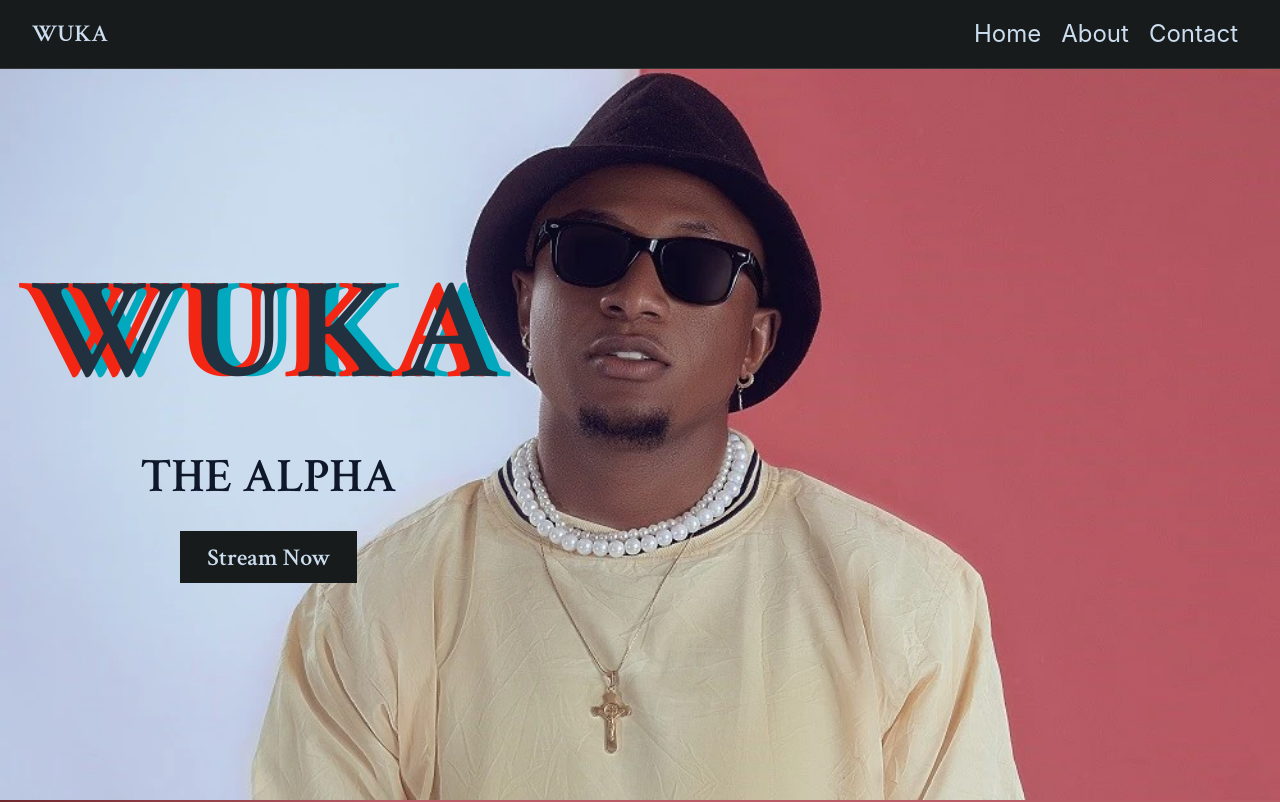
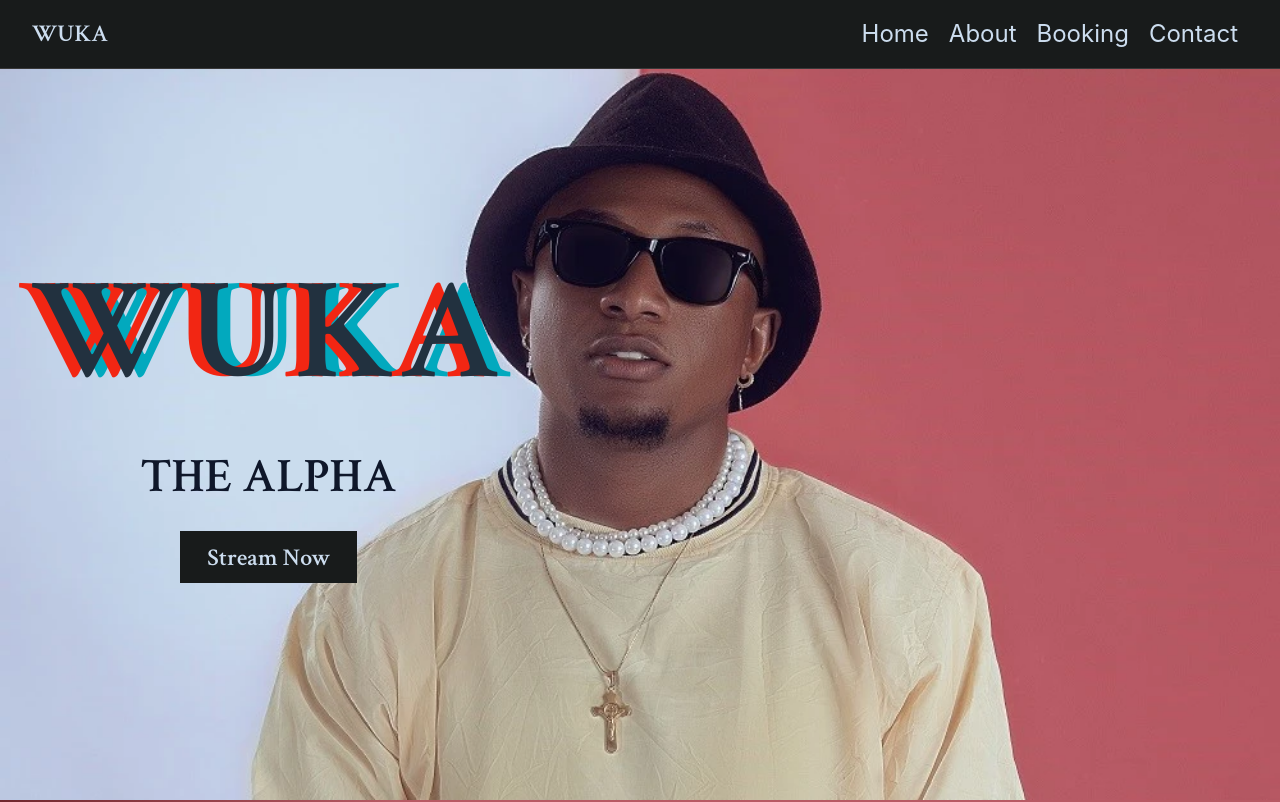
Before and after one commit to Thebuilderekes/wuka-react-app, a React (Vite) app: page / in a window 1280 px wide. Shown: the top 802 px of the page. Built offline with nearby package versions, Linux system fonts and the light colour scheme.

Commit message:
added booking nav link

```diff
--- a/src/components/Booking/Booking.jsx
+++ b/src/components/Booking/Booking.jsx
@@ -20,13 +20,13 @@ function CalendarDemo() {
 	const opacityProgress = useTransform(scrollYProgress, [0, 1], [0.6, 1]);
 
   return (
-    <Section className="booking-tour-container">
+    <Section className="booking" id="booking">
     <motion.div
     className="footer-text__container booking-container"
     ref={ref}
     style={{ scale: scaleProgress, opacity: opacityProgress }}
   >
-    <Article>
+    <Article >
    <h2 className="text-red-300">Booking and tours</h2>
     <Calendar
       mode="single"
@@ -59,9 +59,6 @@ const Article = styled.article`
  display: flex;
  justify-content: space-between;
  background-color: var(--grey-color);
- /* box-shadow: 0px 4px 5px 0px rgba(102,95,95,0.75);
--webkit-box-shadow: 0px 4px 5px 0px rgba(102,95,95,0.75);
--moz-box-shadow: 0px 4px 5px 0px rgba(102,95,95,0.75);  */
 -webkit-box-shadow: rgba(0, 0, 0, 0.3) 0 1px 3px;
   -moz-box-shadow: rgba(0,0,0,0.3) 0 1px 3px;
   box-shadow: rgba(0, 0, 0, 0.3) 0 1px 3px;
--- a/src/components/NavigationMenu/Navigation.jsx
+++ b/src/components/NavigationMenu/Navigation.jsx
@@ -63,6 +63,14 @@ export default function Navigation() {
 										About
 									</a>
 								</li>
+								<li>
+								<a
+									className="desktop-navLink"
+									href="#booking"
+								>
+							   Booking
+								</a>
+							</li>
 
 								<li>
 									<a className="desktop-navLink" href="#footer">
@@ -101,13 +109,21 @@ export default function Navigation() {
 							</li>
 
 							<li>
-								{" "}
 								<a
 									className="mobile-navLink"
 									onClick={handleMenu}
 									href="#about"
 								>
 									About
+								</a>
+							</li>
+							<li>
+								<a
+									className="mobile-navLink"
+									onClick={handleMenu}
+									href="#booking"
+								>
+							   Booking
 								</a>
 							</li>
 
@@ -183,7 +199,6 @@ const Header = styled.div`
 					list-style: none;
 					.desktop-navLink {
 						color: var(--white-color);
-
 						padding: 0 10px;
 						font-size: var(--medium-fs);
 						cursor: pointer;
--- a/src/index.css
+++ b/src/index.css
@@ -3,6 +3,10 @@
 	padding: 0;
 	box-sizing: border-box;
 	scroll-behavior: smooth;
+}
+
+::selection{
+	background-color: #b75a64;
 }
 :root {
 	--extra-large-fs: 9rem; /*144px; */
```
